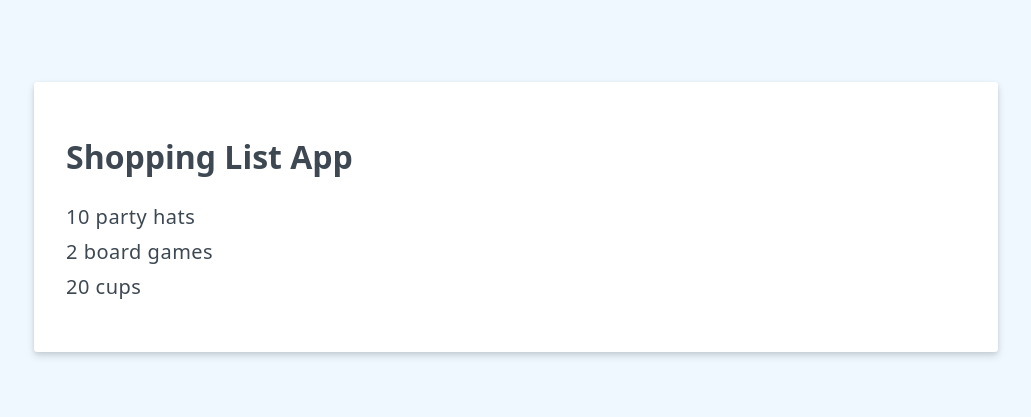
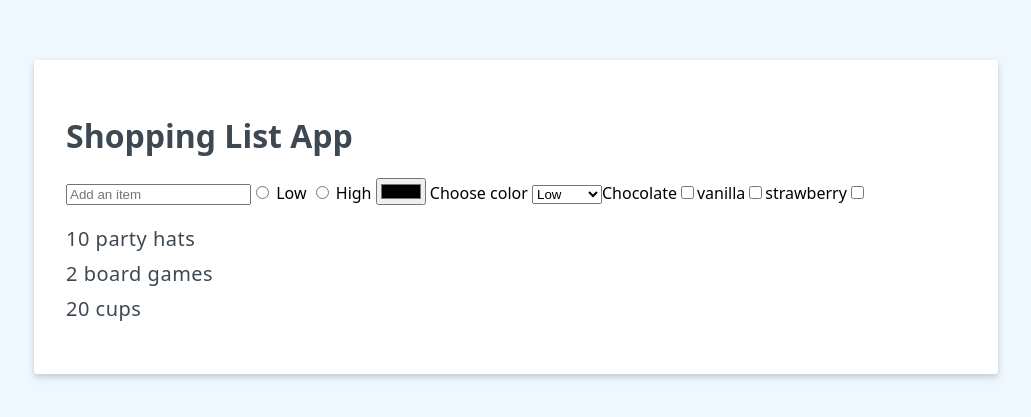
Before and after one commit to simpleanilcha/vueschool-courses, a Vue app in the folder fundamentals-composition-api/: page / in a window 1280 px wide. Shown: the part 183-600 px from the top of the page, without its empty margins (124-1155 px from the left). Built offline with nearby package versions, Linux system fonts and the light colour scheme.

Commit message:
user inputs in vue

```diff
--- a/fundamentals-composition-api/src/App.vue
+++ b/fundamentals-composition-api/src/App.vue
@@ -8,10 +8,41 @@ const items = ref([
   { id: 2, label: "2 board games" },
   { id: 3, label: "20 cups" }
 ])
+
+const newItem = ref('')
+const newItemHighPriority = ref('')
+const newItemPriority = ref('low')
+const iceCreamFlavors = ref([])
+const newItemColor = ref('')
 </script>
 
 <template>
   <h1>{{ header }}</h1>
+  <input type="text" v-model.trim="newItem" placeholder="Add an item">
+  <!-- <input type="checkbox" v-model="newItemHighPriority" name="" id=""> High Priority -->
+
+  <input type="radio" v-model="newItemHighPriority" value="low"> Low
+  <input type="radio" v-model="newItemHighPriority" value="high"> High
+  <!-- {{ newItemHighPriority }} -->
+
+  <input type="color" v-model="newItemColor"> Choose color
+  {{ newItemColor }}
+
+  <select v-model="newItemPriority" name="" id="">
+    <option value="low">Low</option>
+    <option value="medium">Medium</option>
+    <option value="high">High</option>
+  </select>
+  <!-- {{ newItemPriority }} -->
+
+  <label for="chocolate">Chocolate</label>
+  <input type="checkbox" v-model="iceCreamFlavors" id="chocolate" value="chocolate">
+  <label for="vanilla">vanilla</label>
+  <input type="checkbox" v-model="iceCreamFlavors" id="vanilla" value="vanilla">
+  <label for="strawberry">strawberry</label>
+  <input type="checkbox" v-model="iceCreamFlavors" id="strawberry" value="strawberry">
+
+
   <ul>
     <li v-for="({ id, label }, index) in items" :key="id">
       {{ label }}
```
